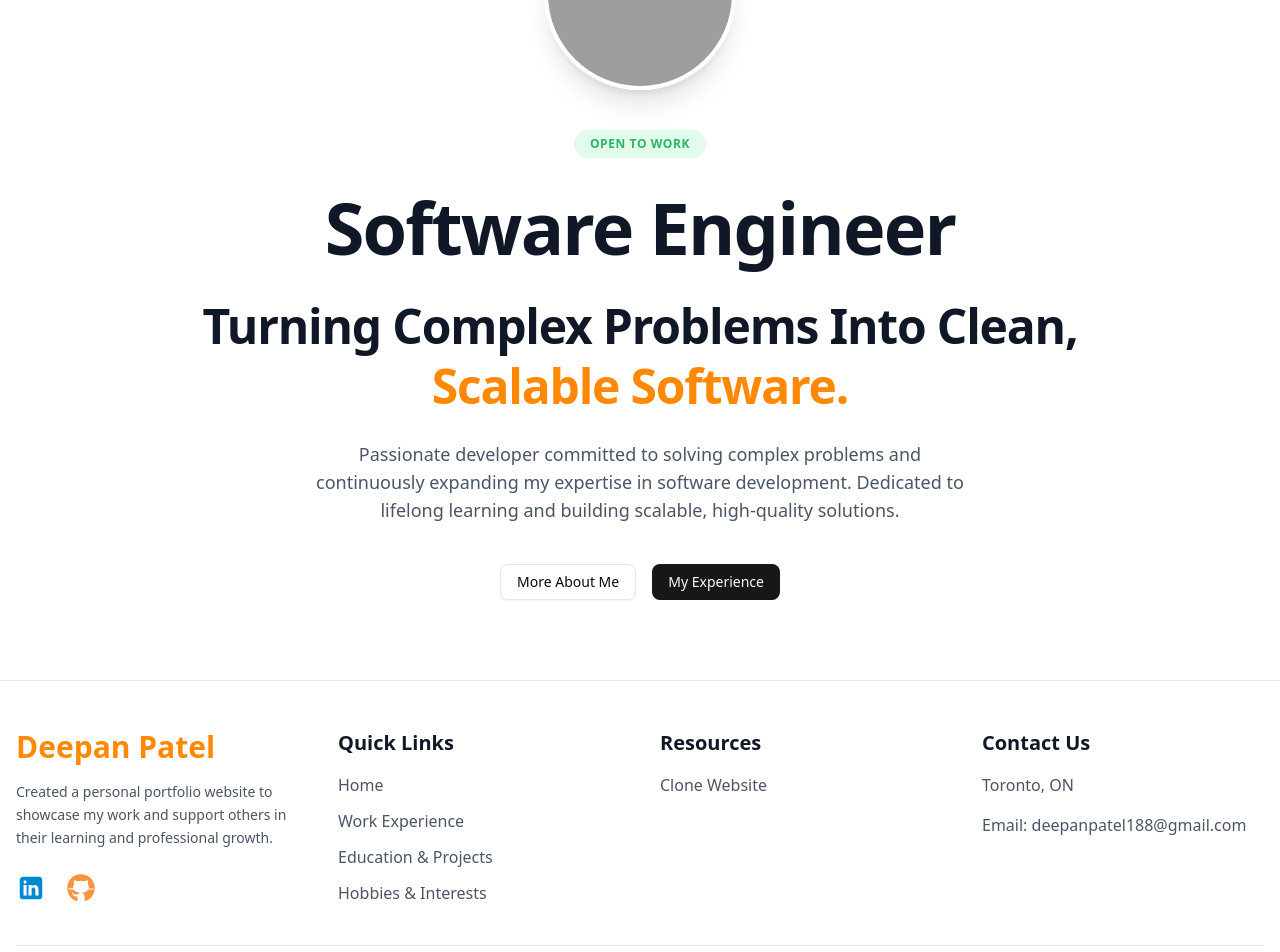
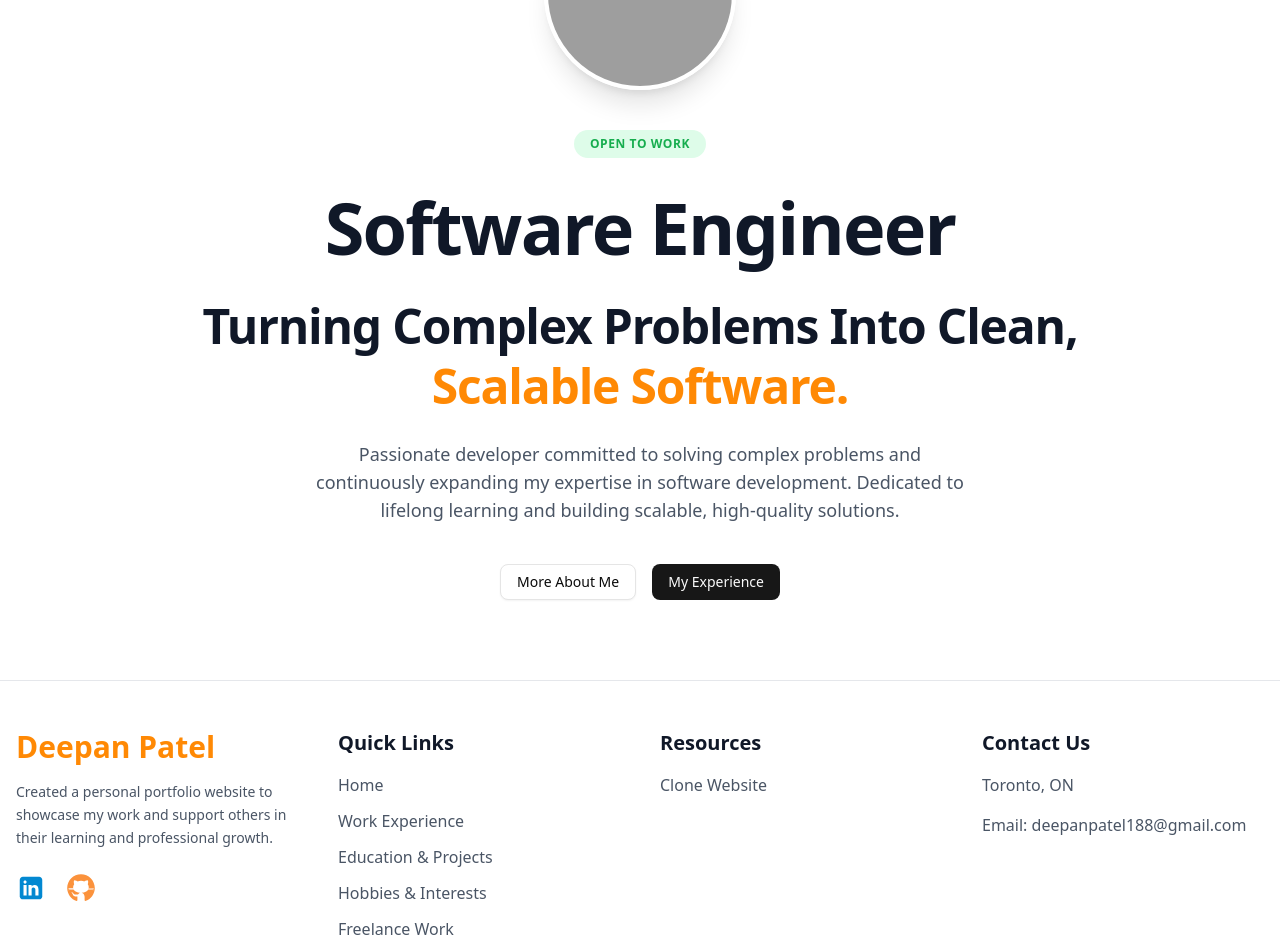
Before and after one commit to deepan-patel/deepan-swe, a Next.js app in the folder deepan-swe/: page / in a window 1280 px wide. Shown: the part 300-1252 px from the top of the page. Built offline with nearby package versions, Linux system fonts and the light colour scheme; grey boxes are pictures that could not be loaded.

Commit message:
made some small changes
-- made some small changes with link href and added target to open on new tabs

-- added freelance section

```diff
--- a/deepan-swe/app/education-and-projects/page.tsx
+++ b/deepan-swe/app/education-and-projects/page.tsx
@@ -26,7 +26,7 @@ export default function ProjectsPage() {
                                 <div className="flex flex-col">
 
                                     <div className="flex flex-row justify-between">
-                                        <Link href={edu.url} className="font-semibold text-foreground hover:underline">
+                                        <Link href={edu.url} target="_blank" className="font-semibold text-foreground hover:underline">
                                             {edu.title}
                                         </Link>
                                         <span className="text-xs text-muted-foreground">
--- a/deepan-swe/components/web/footer.tsx
+++ b/deepan-swe/components/web/footer.tsx
@@ -46,7 +46,7 @@ export default function Footer() {
                     <ul className="space-y-3">
                         <li>
                             <Link
-                                href="#"
+                                href="/"
                                 className="text-gray-600  dark:text-gray-300 dark:hover:text-orange-400 hover:text-orange-400 transition-colors duration-300"
                             >
                                 Home
--- a/deepan-swe/components/web/projectCard.tsx
+++ b/deepan-swe/components/web/projectCard.tsx
@@ -25,7 +25,7 @@ export default function ProjectCard(project: ProjectItemData) {
                     {project.title}
                 </h3>
                 <div className="flex items-center gap-1 text-xs text-muted-foreground">
-                    <Link href={project.url}>
+                    <Link href={project.url} target="_blank">
                         <ExternalLinkIcon className="sm:w-3 sm:h-3 md:w-5 md:h-5 hover:text-orange-400" />
                     </Link>
 
--- a/deepan-swe/data/dataconfig.ts
+++ b/deepan-swe/data/dataconfig.ts
@@ -43,6 +43,11 @@ export const aboutMe: AboutMeLink[] = [
         title: "Hobbies & Interests",
         href: "/hobbies-interests",
         description: "Learn more about my hobbies and interests.",
+    },
+    {
+        title: "Freelance Work",
+        href: "https://calendly.com/deepanpatel/coffee-chat",
+        description: "Contact me for freelance work.",
     },
 ];
 
@@ -126,7 +131,7 @@ export const projectData: ProjectItemData[] = [
     {
         title: "Protfolio Website",
         type: "Front-end",
-        url: "deepan-swe.vercel.app",
+        url: "https://deepan-swe.vercel.app",
         description: [
             "Developed a modern portfolio website to showcase my technical skills and projects while providing a reusable template for others to build their own professional presence.",
             "Built using Next.js 16, Tailwind CSS, shadcn/ui, and Framer Motion to deliver a responsive, animated, and scalable user experience."
```
